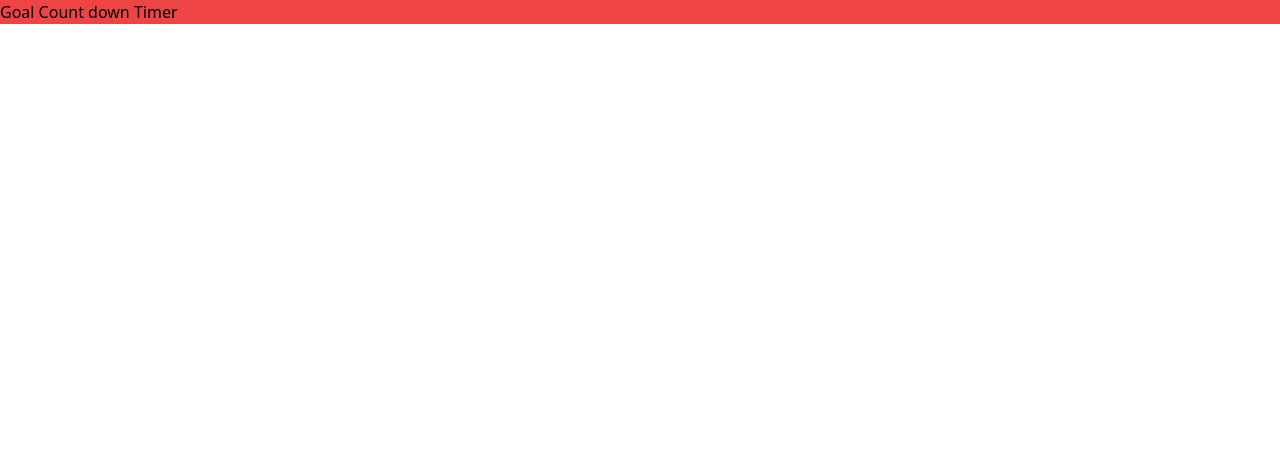
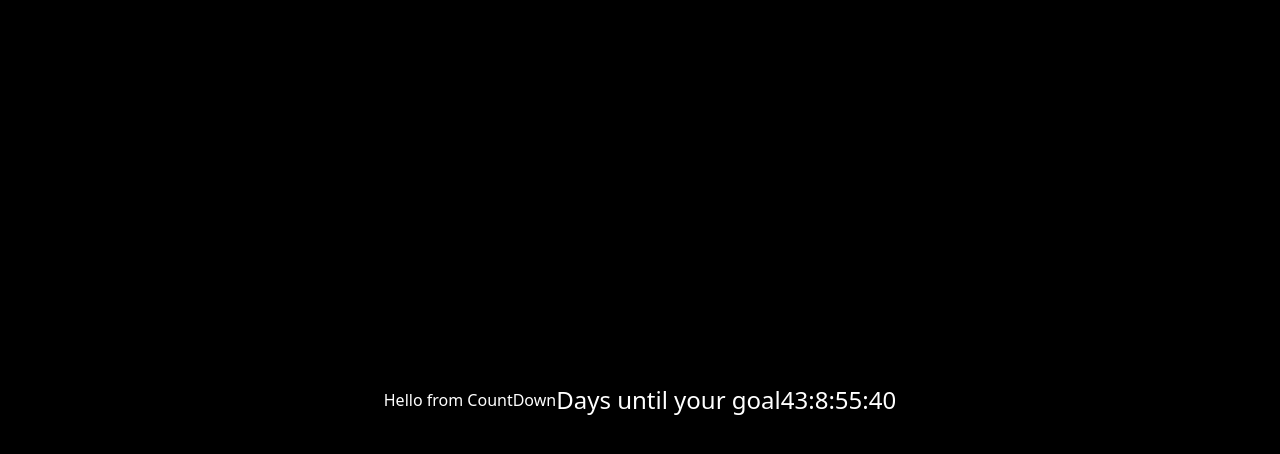
Before and after one commit to karanyadavv/goal-count-down, a React (Vite) app: page / in a window 1280 px wide. Shown: the top 454 px of the page. Built offline with nearby package versions, Linux system fonts and the light colour scheme.

Commit message:
Static count down ready

```diff
--- a/src/App.jsx
+++ b/src/App.jsx
@@ -1,11 +1,8 @@
 import "./App.css";
+import CountDown from "./components/CountDown";
 
 function App() {
-  return (
-    <>
-      <p className="bg-red-500">Goal Count down Timer</p>
-    </>
-  );
+  return <CountDown />;
 }
 
 export default App;
--- /dev/null
+++ b/src/components/CountDown.jsx
@@ -0,0 +1,49 @@
+import { useEffect } from "react";
+import { useState } from "react";
+
+const oneDay = 24 * 60 * 60 * 1000;
+
+let currentDate = new Date();
+let currentYear = currentDate.getFullYear();
+let lastDay = new Date(`12/31/${currentYear}`);
+let total = lastDay - currentDate;
+const daysRemain = Math.round(Math.abs((currentDate - lastDay) / oneDay));
+const hoursRemain = Math.floor((total / (1000 * 60 * 60)) % 24);
+const minutesRemain = Math.floor((total / 1000 / 60) % 60);
+const secondsRemain = Math.floor((total / 1000) % 60);
+
+export default function CountDown() {
+  const [days, setDays] = useState(daysRemain);
+  const [hours, setHours] = useState(hoursRemain);
+  const [minutes, setMinutes] = useState(minutesRemain);
+  const [seconds, setSeconds] = useState(secondsRemain);
+
+  useEffect(() => {
+    let intervalId = "";
+    const CountDownTimer = () => {
+      intervalId = setInterval(() => {
+        if (seconds === 0) {
+          return 0;
+        } else {
+          setSeconds(seconds - 1);
+        }
+      }, 1000);
+    };
+
+    // CountDownTimer();
+    return () => {
+      clearInterval(intervalId);
+    };
+  }, [seconds]);
+  return (
+    <div className="bg-black h-screen flex items-center justify-center">
+      <div className="text-white">Hello from CountDown</div>
+      <div className="flex text-white text-2xl">
+        <div>Days until your goal</div>
+        <div>
+          {days}:{hours}:{minutes}:{seconds}
+        </div>
+      </div>
+    </div>
+  );
+}
```
